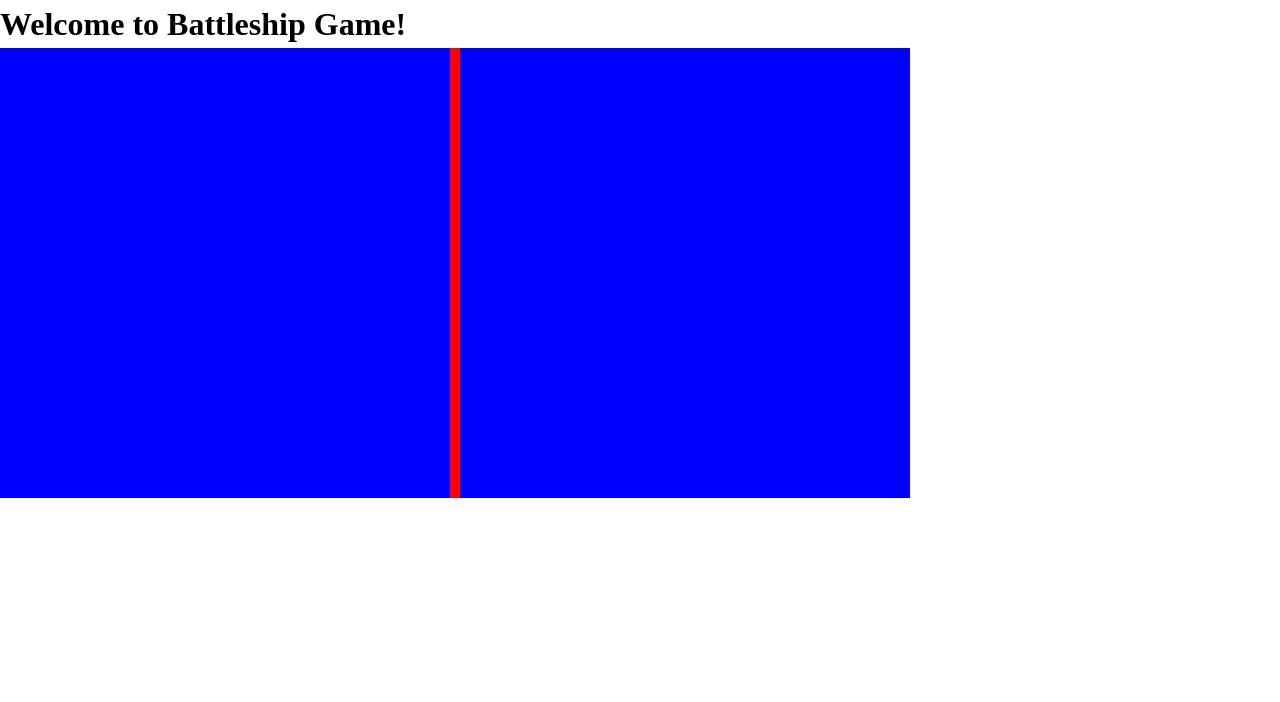
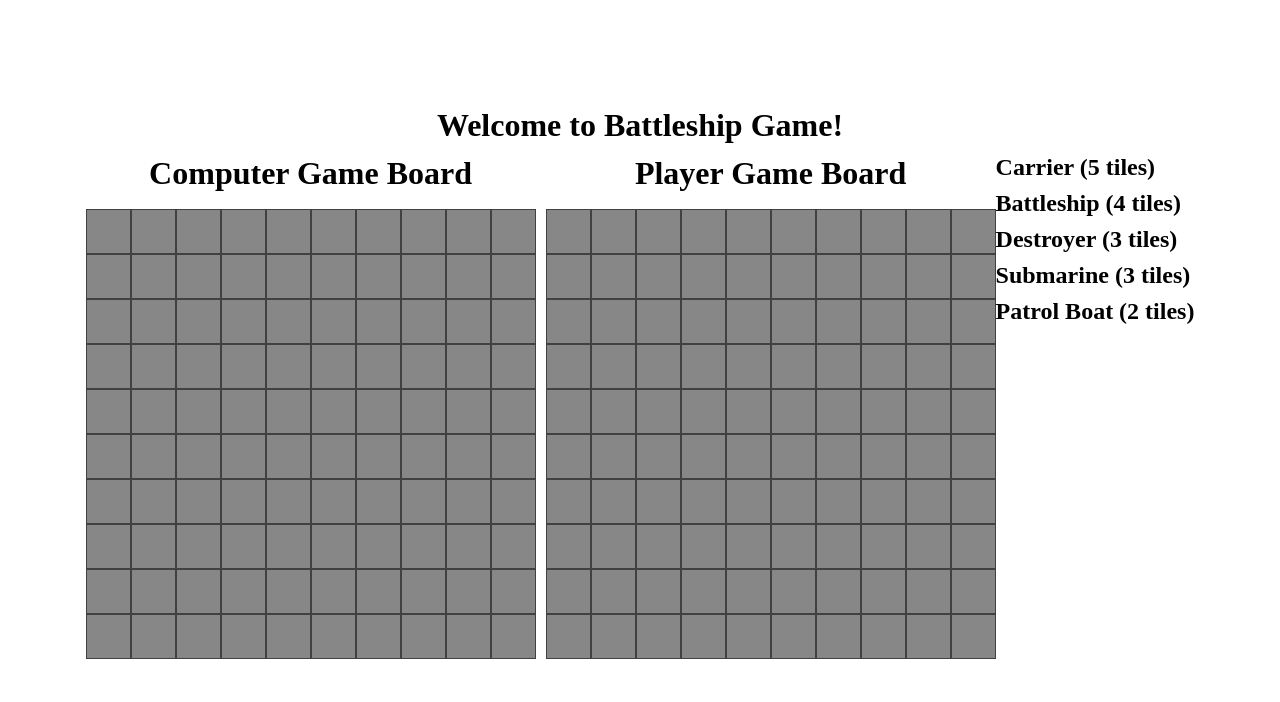
Before and after one commit to Dtdeep/Battleship-Odin, a website built with webpack: page src/index.html in a window 1280 px wide. Built offline with nearby package versions, Linux system fonts and the light colour scheme.

Commit message:
feat(): Add bare minimum styling and structure

```diff
--- a/src/index.html
+++ b/src/index.html
@@ -7,9 +7,30 @@
   </head>
   <body>
     <h1>Welcome to Battleship Game!</h1>
-    <div id="boards-container">
-      <div id="board-1"></div>
-      <div id="board-2"></div>
+    <div class="game-environment">
+      <div id="boards-container">
+        <h1>Computer Game Board</h1>
+        <h1>Player Game Board</h1>
+        <div id="board-1"></div>
+        <div id="board-2"></div>
+      </div>
+      <div class="ships">
+        <h2 id="Carrier" draggable="true" data-ship-type="Carrier">
+          Carrier (5 tiles)
+        </h2>
+        <h2 id="Battleship" draggable="true" data-ship-type="Battleship">
+          Battleship (4 tiles)
+        </h2>
+        <h2 id="Destroyer" draggable="true" data-ship-type="Destroyer">
+          Destroyer (3 tiles)
+        </h2>
+        <h2 id="Submarine" draggable="true" data-ship-type="Submarine">
+          Submarine (3 tiles)
+        </h2>
+        <h2 id="Patrol" draggable="true" data-ship-type="Patrol Boat">
+          Patrol Boat (2 tiles)
+        </h2>
+      </div>
     </div>
   </body>
 </html>
--- a/src/styles.css
+++ b/src/styles.css
@@ -1,26 +1,62 @@
+body {
+  width: 100vw;
+  height: 100vh;
+  display: flex;
+  flex-direction: column;
+  align-items: center;
+  justify-content: center;
+}
+
 #boards-container {
-  background-color: red;
+  background-color: white;
   width: 910px;
-  height: 450px;
+  height: 550px;
   display: grid;
   grid-template-columns: 1fr 1fr;
-  grid-template-rows: 1fr;
+  grid-template-rows: 50px 1fr;
   gap: 10px;
+  justify-items: center;
 }
 
 #board-1,
 #board-2 {
+  width: 450px;
+  height: 450px;
   display: flex;
   flex-wrap: wrap;
-  background-color: blue;
+  background-color: rgb(135, 135, 135);
 }
 
 .cell-node {
   height: 45px;
   width: 45px;
-  border: 2px solid black;
+  border: 1px solid rgb(66, 65, 65);
+}
+
+.game-environment {
+  display: flex;
 }
 
 .cell-hit {
-  background-color: red;
+  background-color: rgb(190, 103, 103);
 }
+
+.cell-occupied {
+  background-color: orange;
+}
+
+.cell-hit-occupied {
+  background-color: violet;
+}
+
+.ships {
+  user-select: none;
+}
+
+.ships > h2:hover {
+  color: lawngreen;
+}
+
+.ships > h2:active {
+  color: green;
+}
```
